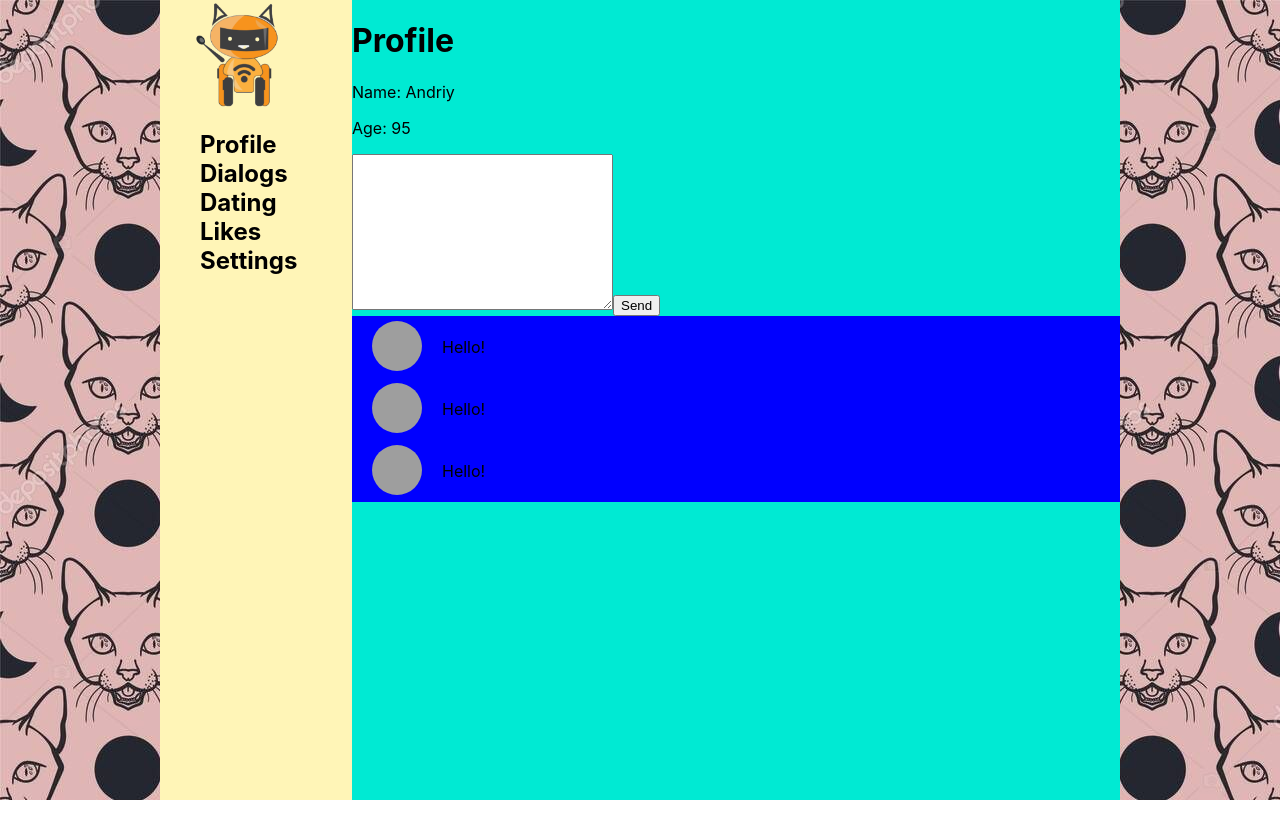
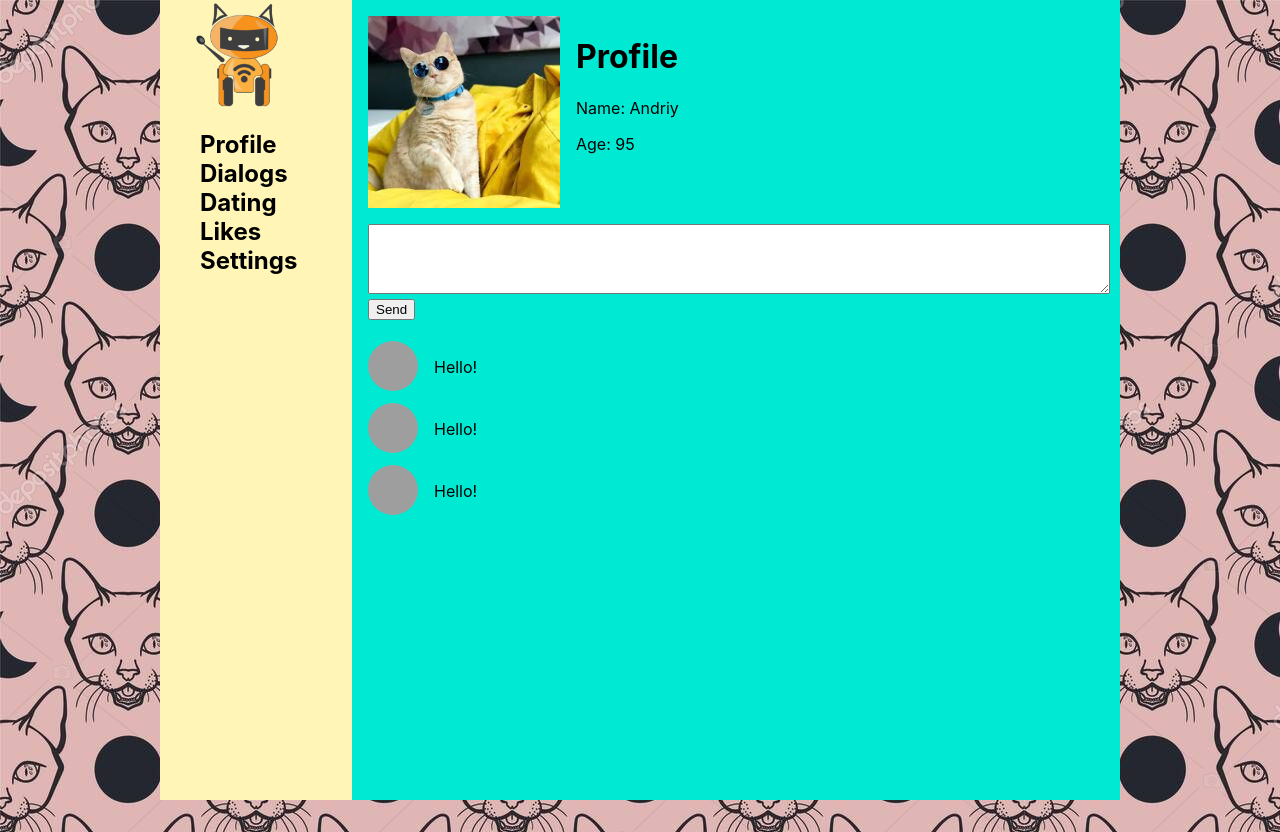
Before and after one commit to blacksempai/robodu, a React (Create React App) app: page /profile in a window 1280 px wide. Before the commit the page ends 800 px from the top, so only its background shows below. Built offline with nearby package versions, Linux system fonts and the light colour scheme; grey boxes are pictures that could not be loaded.

Commit message:
Home work

```diff
--- a/public/index.html
+++ b/public/index.html
@@ -8,7 +8,7 @@
     <meta name="description" content="Web site created using create-react-app" />
     <link rel="apple-touch-icon" href="%PUBLIC_URL%/logo192.png" />
     <link rel="manifest" href="%PUBLIC_URL%/manifest.json" />
-    <title>React App</title>
+    <title>Robodu</title>
   </head>
   <body>
     <noscript>You need to enable JavaScript to run this app.</noscript>
--- a/src/components/profile/Profile.jsx
+++ b/src/components/profile/Profile.jsx
@@ -1,10 +1,10 @@
-import './Profile.css';
+import classes from './Profile.module.css';
 import ProfileInfo from './profile-info/ProfileInfo';
 import Posts from './posts/Posts';
 
 const Profile = () => {
     return (
-        <div className='post'>
+        <div className={classes.Profile}>
             <ProfileInfo />
             <Posts />
         </div>
--- /dev/null
+++ b/src/components/profile/Profile.module.css
@@ -0,0 +1,5 @@
+.Profile {
+    overflow-y: scroll;
+    height: 100vh;
+    padding: 1rem;
+}
--- a/src/components/profile/posts/Posts.jsx
+++ b/src/components/profile/posts/Posts.jsx
@@ -1,16 +1,18 @@
-import './Posts.css';
+import classes from './Posts.module.css';
 import Post from './post/Post';
 
 const Posts = () => {
     return (
         <div>
             <form>
-                <textarea name="" id="" cols="30" rows="10"></textarea>
+                <textarea className={classes.text}></textarea>
                 <button>Send</button>
             </form>
-            <Post />
-            <Post />
-            <Post />
+            <div className={classes.posts}>
+                <Post />
+                <Post />
+                <Post />
+            </div>
         </div>
     );
 }
--- /dev/null
+++ b/src/components/profile/posts/Posts.module.css
@@ -0,0 +1,8 @@
+.text {
+    width: 100%;
+    height: 4rem;
+}
+
+.posts {
+    padding-top: 1rem;
+}
--- a/src/components/profile/posts/post/Post.module.css
+++ b/src/components/profile/posts/post/Post.module.css
@@ -1,8 +1,7 @@
 .post {
     display: flex;
-    gap: 20px;
-    padding: 5px 20px;
-    background-color: blue;
+    gap: 1rem;
+    padding: 5px 0;
 }
 
 .post img {
--- a/src/components/profile/profile-info/ProfileInfo.jsx
+++ b/src/components/profile/profile-info/ProfileInfo.jsx
@@ -1,11 +1,15 @@
-import './ProfileInfo.css';
+import classes from './ProfileInfo.module.css';
+import ava from './ava.jfif'
 
 const ProfileInfo = () => {
     return (
-        <div>
-            <h1>Profile</h1>
-            <p>Name: Andriy</p>
-            <p>Age: 95</p>
+        <div className={classes.ProfileInfo}>
+            <img src={ava} alt="Avatar" className={classes.ava}/>
+            <div className="info">
+                <h1>Profile</h1>
+                <p>Name: Andriy</p>
+                <p>Age: 95</p>
+            </div>
         </div>
     );
 }
--- /dev/null
+++ b/src/components/profile/profile-info/ProfileInfo.module.css
@@ -0,0 +1,10 @@
+.ProfileInfo {
+    display: flex;
+    gap: 1rem;
+    margin-bottom: 1rem;
+}
+
+.ava {
+    width: 12rem;
+    height: 12rem;
+}
```
Also changed, not shown: src/components/profile/Profile.css (deleted), src/components/profile/posts/Posts.css (deleted), src/components/profile/profile-info/ProfileInfo.css (deleted), src/components/profile/profile-info/ava.jfif (added).
